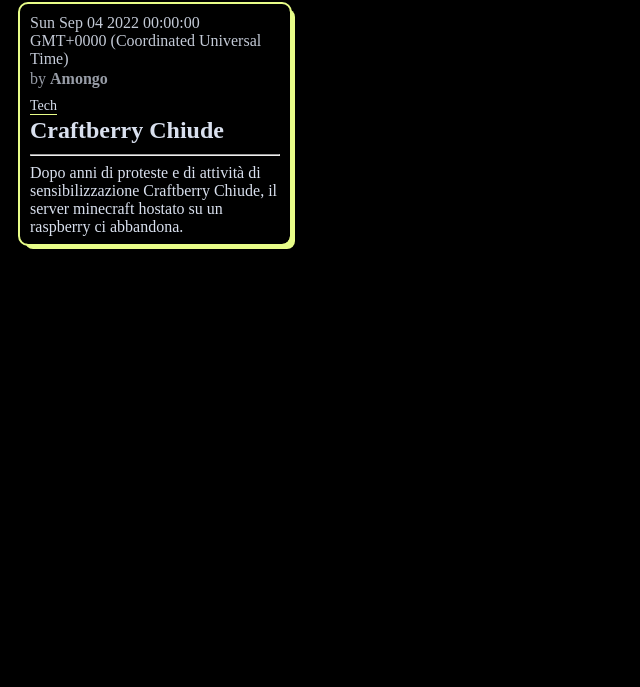
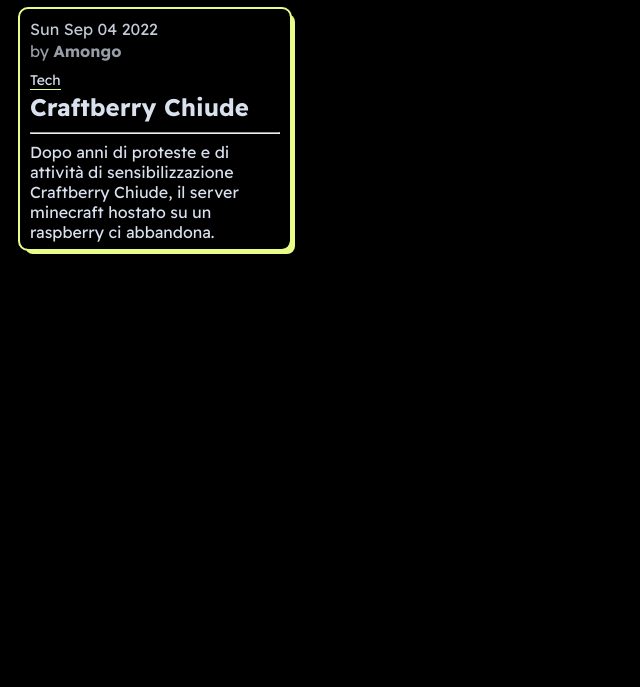
Before and after one commit to ToastEnergy/ToastBlog, an Astro site: page / in a window 1280 px wide. Shown: the part 113-800 px from the top of the page, without its empty margins (0-640 px from the left). Built offline with nearby package versions, Linux system fonts and the light colour scheme; Astro itself is replaced by a stand-in of ours.

Commit message:
date and font-family

```diff
--- a/src/components/Article.astro
+++ b/src/components/Article.astro
@@ -9,7 +9,7 @@
 ---
 
 <article class={"article " + (full ? " full" : " preview")}>
-    <p class="date">{frontmatter.date}</p>
+    <p class="date">{new Date(frontmatter.date).toDateString()}</p>
     <p class="author">by <b>{frontmatter.author}</b></p>
     <p class="category">{frontmatter.category}</p>
     {
--- a/src/styles/style.scss
+++ b/src/styles/style.scss
@@ -1,9 +1,15 @@
+@font-face {
+    font-family: 'Readex Pro';
+    src: url('/ReadexPro.ttf');
+}
+
 html, body {
     margin: 0;
     padding: 0;
 }
 
 body {
+    font-family: 'Readex Pro';
     background-color: $background;
     color: $text;
 }
```
Also changed, not shown: public/ReadexPro.ttf (added).
